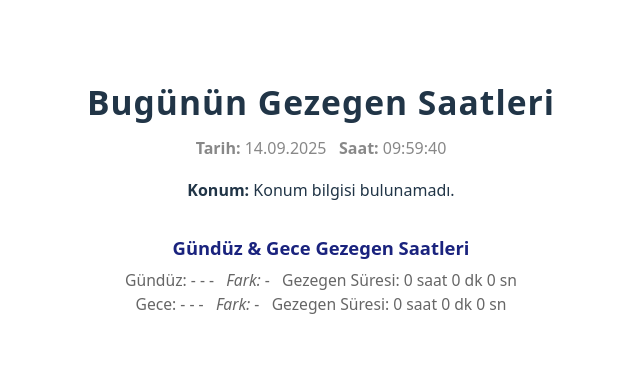
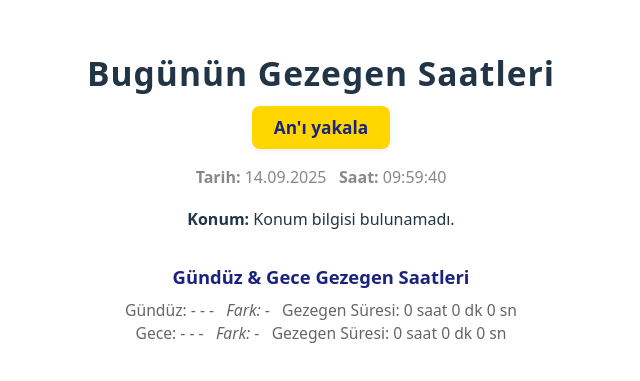
Before and after one commit to infstamina/astrosaat_v2, a React (Vite) app: page /today in a window 1280 px wide. Shown: the part 185-566 px from the top of the page, without its empty margins (319-959 px from the left). Built offline with nearby package versions, Linux system fonts and the light colour scheme.

Commit message:
An'ı yakala butonu

```diff
--- a/src/Today.jsx
+++ b/src/Today.jsx
@@ -127,9 +127,38 @@ export default function Today() {
     return date.toLocaleTimeString('tr-TR', { hour: '2-digit', minute: '2-digit', second: '2-digit' });
   }
 
+  // An'ı yakala butonuna tıklandığında scroll için
+  const handleCatchMoment = () => {
+    setSelectedPlanetIdx(currentPlanetIdx);
+    setTimeout(() => {
+      if (planetCardsRef.current[currentPlanetIdx]) {
+        planetCardsRef.current[currentPlanetIdx].scrollIntoView({ behavior: 'smooth', inline: 'center', block: 'nearest' });
+      }
+    }, 50);
+  };
+
   return (
   <div style={{ padding: '24px 4vw', maxWidth: 1100, margin: '0 auto' }}>
       <h2 style={{textAlign:'center', fontSize:'2.1rem', marginBottom:8, letterSpacing:1}}>Bugünün Gezegen Saatleri</h2>
+      <div style={{textAlign:'center', marginBottom: 16}}>
+        <button
+          style={{
+            background: '#ffd600',
+            color: '#1a237e',
+            border: 'none',
+            borderRadius: 8,
+            padding: '10px 22px',
+            fontWeight: 'bold',
+            fontSize: '1.08rem',
+            cursor: 'pointer',
+            boxShadow: '0 1px 6px 0 rgba(0,0,0,0.08)',
+            transition: 'background 0.2s',
+          }}
+          onClick={handleCatchMoment}
+        >
+          An'ı yakala
+        </button>
+      </div>
       <div style={{textAlign:'center', color:'#888', marginBottom:18}}>
         <span style={{fontWeight:'bold'}}>Tarih:</span> {dateStr} &nbsp; <span style={{fontWeight:'bold'}}>Saat:</span> {timeStr}
       </div>
```
